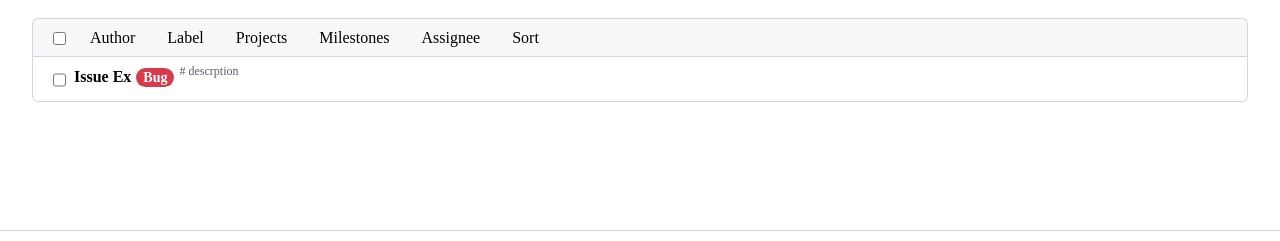
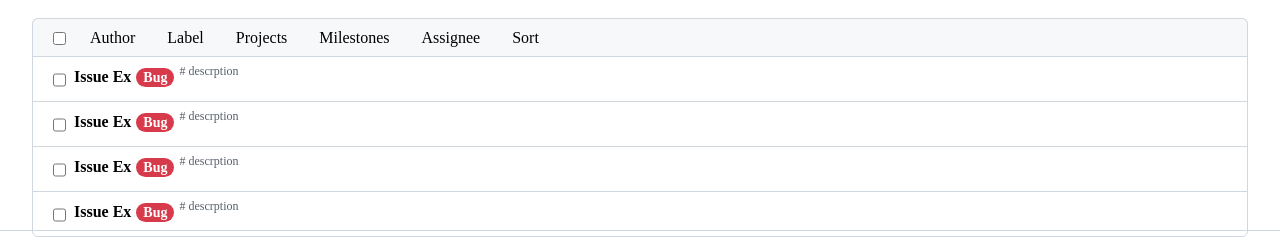
Before and after one commit to B67H/Github-IssuePage-clone, a React (Create React App) app: page / in a window 1280 px wide. Shown: the part 201-442 px from the top of the page. Built offline with nearby package versions, Linux system fonts and the light colour scheme.

Commit message:
list item state화

```diff
--- a/src/ListContainer.js
+++ b/src/ListContainer.js
@@ -6,6 +6,8 @@ import ListItemLayout from "./components/ListItemLayout"
 
 export default function ListContainer() {
   const [inputValue, setInputValue] = useState("is:pr is:open")
+  const [checkedList, setCheckedList] = useState([])
+
   return (
     <div className={styles.listContainer}>
       <div className={styles.topSection}>
@@ -31,6 +33,15 @@ export default function ListContainer() {
         </div>
       </ListItemLayout>
       <div className={styles.container}>
+        <ListItem
+          checked={checkedList.filter((item) => item.id === "0")[0]}
+          onChangeCheckBox={() =>
+            setCheckedList((checkedList) => [...checkedList, "0"])
+          }
+          badges={[{ color: "red", title: "Bug" }]}
+        />
+        <ListItem badges={[{ color: "red", title: "Bug" }]} />
+        <ListItem badges={[{ color: "red", title: "Bug" }]} />
         <ListItem badges={[{ color: "red", title: "Bug" }]} />
       </div>
     </div>
```
